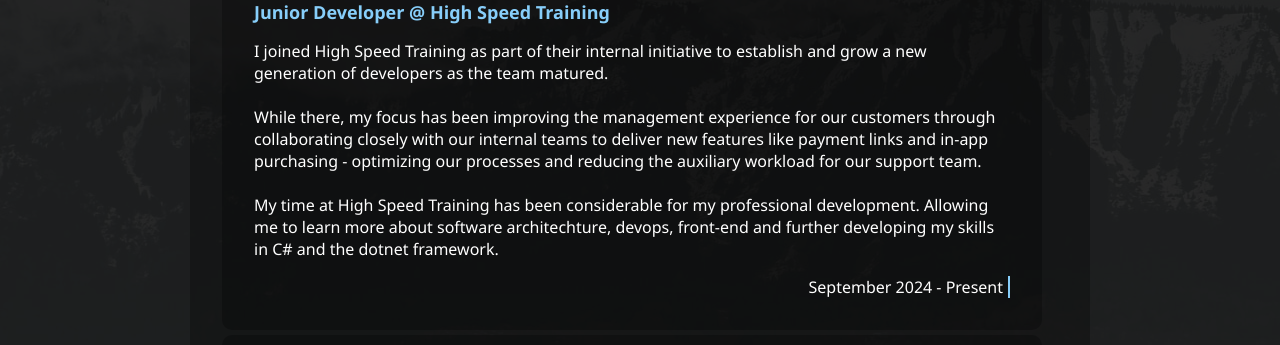
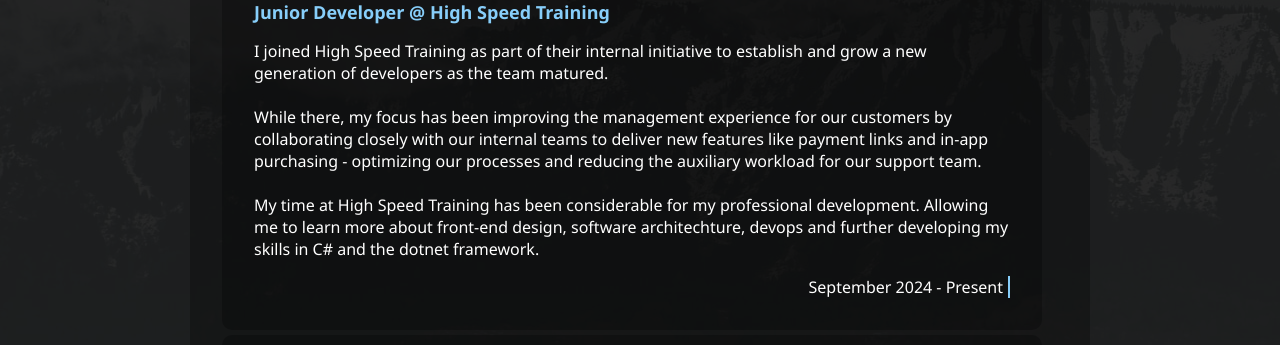
Before and after one commit to VMaston/vmaston.github.io, a Jekyll site: the page built from index.md, in a window 1280 px wide. Shown: the part 490-835 px from the top of the page. Built offline with Jekyll 4.4.1, drawn with Linux system fonts in a browser that asks for light colours.

Commit message:
Update index.md

```diff
--- a/index.md
+++ b/index.md
@@ -34,10 +34,10 @@ I am seeking opportunities to develop my skills and career in software developme
         <span class="blurb">I joined High Speed Training as part of their internal initiative to establish and grow a new generation of developers as the team matured.
         <br>
         <br>
-        While there, my focus has been improving the management experience for our customers through collaborating closely with our internal teams to deliver new features like payment links and in-app purchasing - optimizing our processes and reducing the auxiliary workload for our support team.
+        While there, my focus has been improving the management experience for our customers by collaborating closely with our internal teams to deliver new features like payment links and in-app purchasing - optimizing our processes and reducing the auxiliary workload for our support team.
         <br>
         <br>
-        My time at High Speed Training has been considerable for my professional development. Allowing me to learn more about software architechture, devops, front-end and further developing my skills in C# and the dotnet framework.
+        My time at High Speed Training has been considerable for my professional development. Allowing me to learn more about front-end design, software architechture, devops and further developing my skills in C# and the dotnet framework.
         </span>
     </div>
     <div class="blogentry">
```
